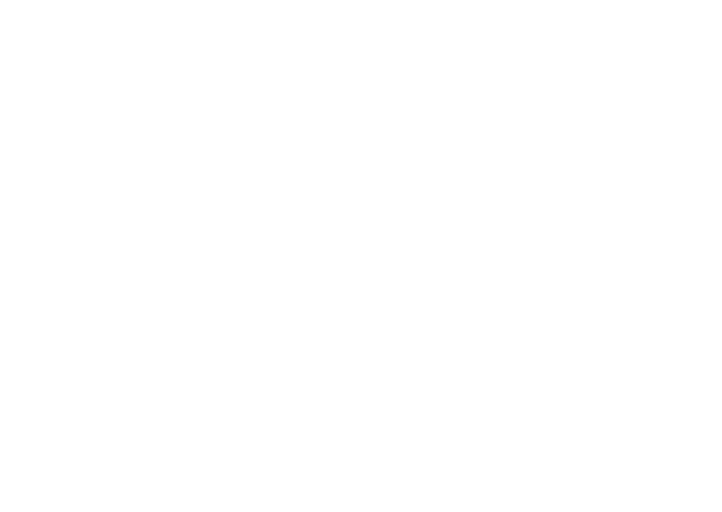
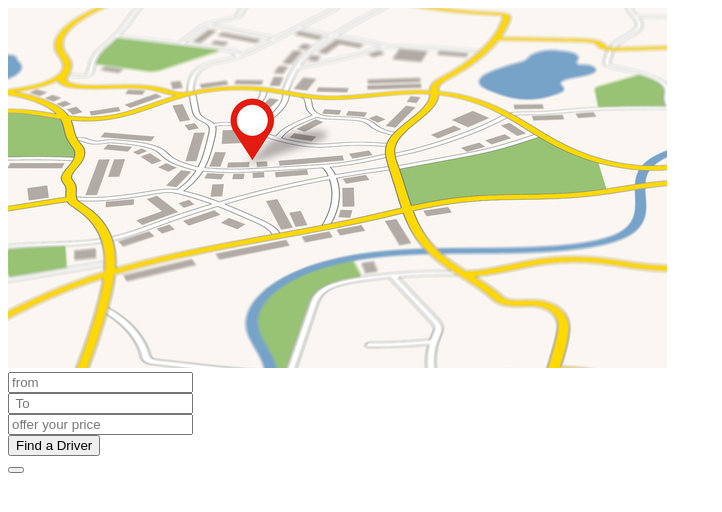
Before and after one commit to HardikRajBaral/projectII, a plain HTML site: page index.html in a window 1280 px wide. Shown: the whole page, without its empty margins (0-722 px from the left). Drawn offline with Linux system fonts and the light colour scheme.

Commit message:
doing index page

```diff
--- a/assets/css/style.css
+++ b/assets/css/style.css
@@ -1,7 +1,6 @@
 
 body {
     font-family: Arial, sans-serif;
-    /* background-color: #7a82f093; */
     height: 100vh;
     width: 100vw;
     margin: 0;
@@ -9,16 +8,17 @@ body {
     display: flex;
     justify-content: center;
     align-items: center;
-    background: linear-gradient(45deg,#ccc, #7f77b9);
+    background: linear-gradient(45deg,#ededed, #877cdd);
+    background: linear-gradient(20deg,#ededed, #877cdd);
 
 }
 .container {
-    background: #dee0f2af;
+
     background: transparent;
-    backdrop-filter: blur(5px);
+    backdrop-filter: blur(20px);
     padding: 20px;
     border-radius: 8px;
-    box-shadow: 0 4px 6px rgba(0, 0, 0, 0.1);
+    box-shadow: 0 4px 6px rgba(0, 0, 0, 0.2);
     width: 100%;
     max-width: 400px;
     box-sizing: border-box;
--- a/index.html
+++ b/index.html
@@ -0,0 +1,37 @@
+<!DOCTYPE html>
+<html lang="en">
+<head>
+    <meta charset="UTF-8">
+    <meta name="viewport" content="width=device-width, initial-scale=1.0">
+    <title>RideSharing</title>
+</head>
+<body>
+    <div class="wrapper">
+        <div class="image-container">
+            <img src="/assets/image/mapImage.jpg" alt="map">
+        </div>
+        <div class="icons">
+
+        </div>
+        <div class="address">
+
+        </div>
+        <div class="-input-box">
+            <input type="text" id="address" name="address" placeholder="from">
+        </div>
+        <div class="input-box">
+            <input type="text" id="address" name="address" placeholder=" To">
+        </div>
+        <div class="input-box">
+            <input type="text" name="price" id="price" placeholder="offer your price">
+        </div>
+            <button type="button" class="button">Find a Driver</button>
+        <div class="options">
+            <button type="menu">
+
+            </button>
+        </div>
+    </div>
+
+</body>
+</html>
```
Also changed, not shown: assets/image/mapImage.jpg (added).
